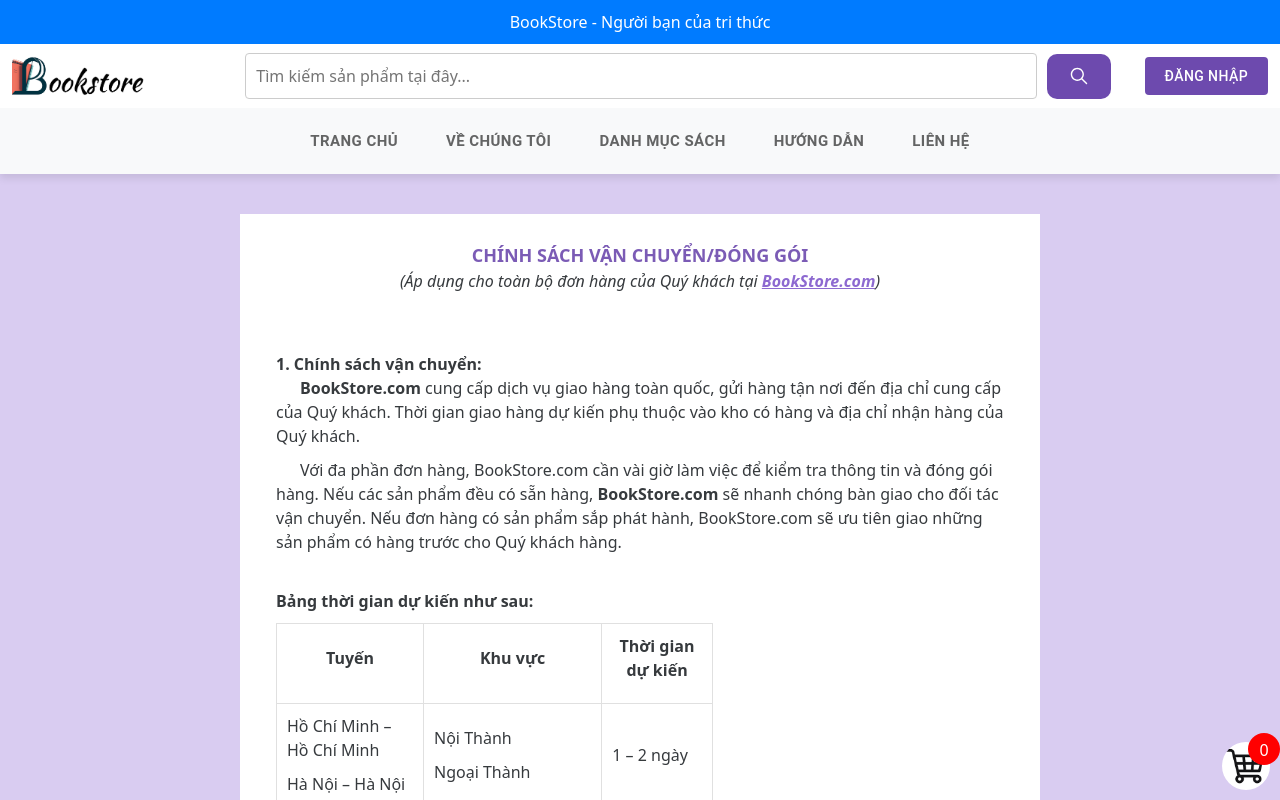
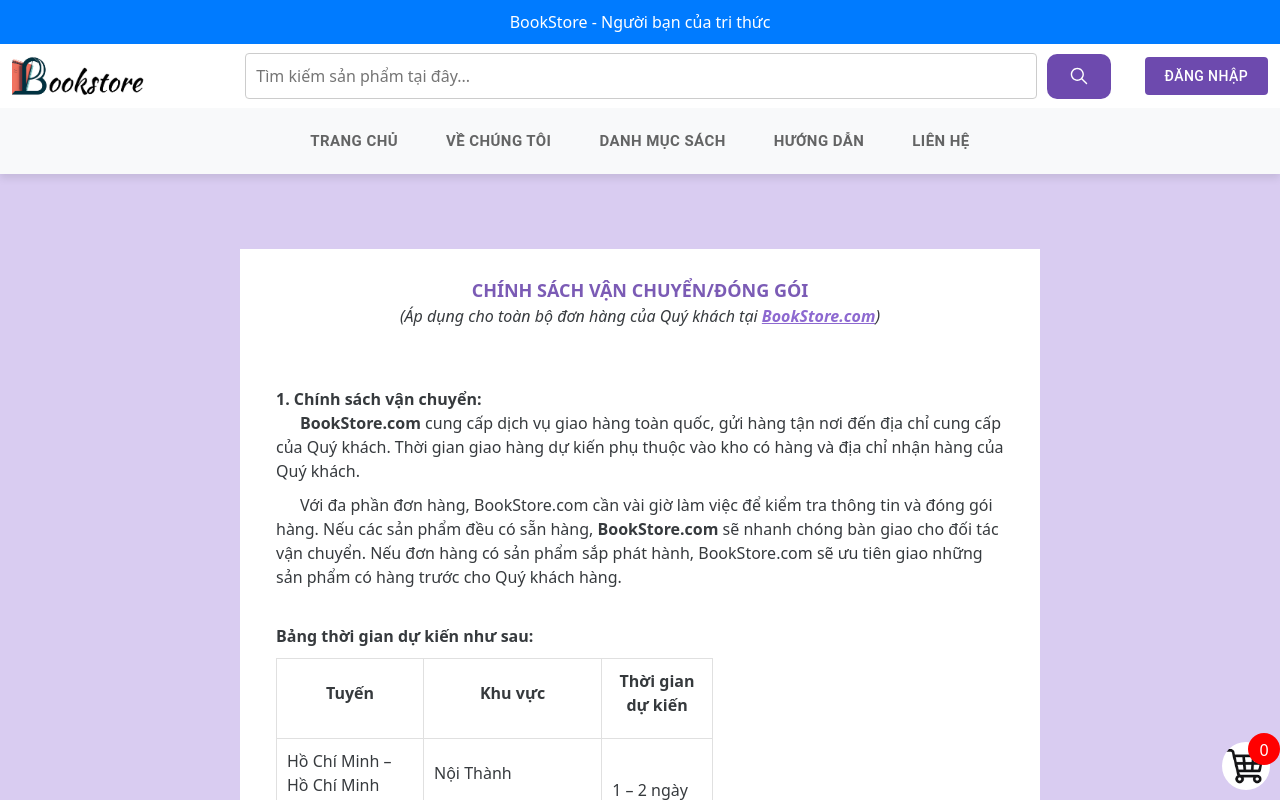
Before and after one commit to mikTri/Nhom1_BS_Client, a React (Create React App) app: page /delivery-policy in a window 1280 px wide. Shown: the top 800 px of the page. Built offline with nearby package versions, Linux system fonts and the light colour scheme.

Commit message:
Update App.css

```diff
--- a/src/App.css
+++ b/src/App.css
@@ -1048,7 +1048,7 @@ footer .social-icons a{
 
 .myAccountPage {
   margin-top: 10px;
-  padding-top: 180px;
+  padding-top: 210px;
 }
 
 /* .container {
@@ -1272,6 +1272,7 @@ footer .social-icons a{
   padding: 20px 240px;
   background: #d9ccf1;
   margin-top: 10px;
+  padding-top: 210px;
 }
 .RefundPolicy .page-empty-banner{
   padding: 20px;
@@ -1407,9 +1408,7 @@ footer .social-icons a{
   padding: 20px 240px;
   background: #d9ccf1;
   margin-top: 15px;
-  padding-top: 200px;
-  margin-top: 10px;
-  padding-top: 180px;
+  padding-top: 210px;
 }
 .DeliveryPolicy .page-empty-banner{
   padding: 20px;
```
